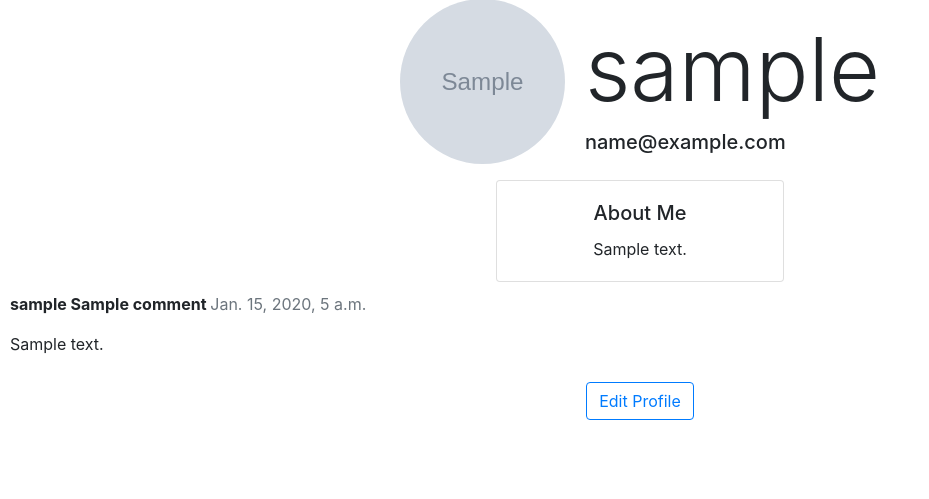
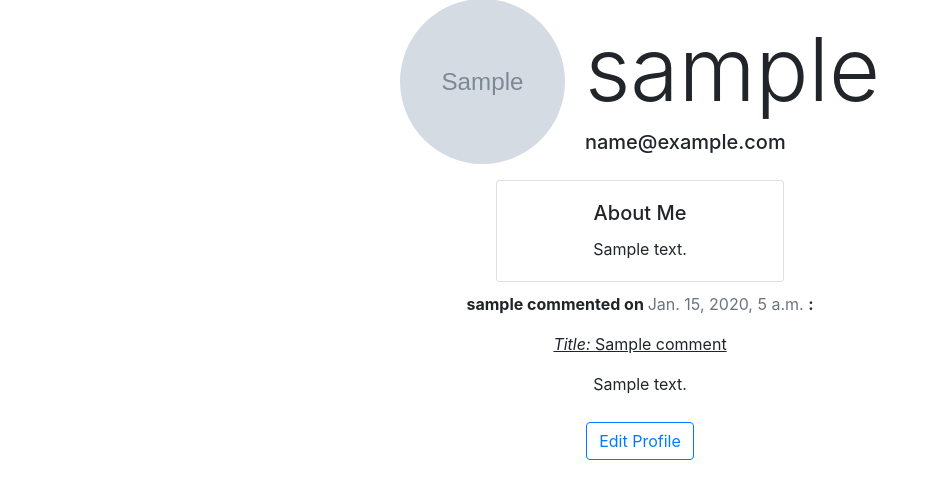
Before and after one commit to ArashMAzizi/FitnessFriendsApp, a Django app: a page that uses gamifi/templates/gamifi/profile.html in a window 1280 px wide. Shown: the part 89-588 px from the top of the page, without its empty margins (0-929 px from the left). Run offline with Django 3.2, Linux system fonts and the light colour scheme; a user stored in the database is signed in; tables that the repository leaves empty hold one stand-in row (values such as "Sample post"); grey boxes marked "Sample" are stand-in pictures; some libraries are stand-ins or nearby versions.

Commit message:
added styling to catalog and profile

```diff
--- a/gamifi/templates/gamifi/profile.html
+++ b/gamifi/templates/gamifi/profile.html
@@ -2,7 +2,7 @@
 {% load crispy_forms_tags %}
 {% block content %}
 	<div class="media" style="justify-content: center">
-		<img class="account-img rounded-circle" src="{{ usr.profile.image.url }}" style="width:165px;height:165px;">
+		<img class="account-img rounded-circle" src="{{ usr.profile.image.url }}" style="width:165px;height:165px;" onError="this.onerror=null;this.src='http://zultimate.com/wp-content/uploads/2019/12/default-profile.png';">
 		<div class="align-self-center">
 			<h2 class="display-2">{{ usr.username }}</h2>
 			<h5 class="display-5">{{ usr.email }}</h5>
@@ -17,14 +17,19 @@
 		</div>
 
   {% for comment in comments %}
-        <div class="comments" style="padding: 10px;">
+        <div class="comments" style="padding: 10px; text-align: center;">
           <p class="font-weight-bold">
-            {{user.username}} {{ comment.title }}
-            <span class=" text-muted font-weight-normal">
-              {{ comment.created_on }}
-            </span>
-          </p>
-          {{ comment.body | linebreaks }}
+            {{user.username}} commented on <span class=" text-muted font-weight-normal">
+            {{ comment.created_on }}
+          </span>:
+		  </p>
+		  <p>
+			<u><em>Title: </em>{{ comment.title }}</u>
+		  </p>
+		  <div>
+			{{ comment.body | linebreaks }}
+		  </div>
+
         </div>
         {% endfor %}
 
```
Also changed, not shown: gamifi/templates/gamifi/catalog.html (+5 -3 lines), media/profile_pics/91yhfi67JL._AC_SL1500_.jpg (added).
